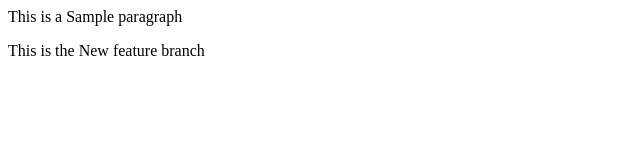
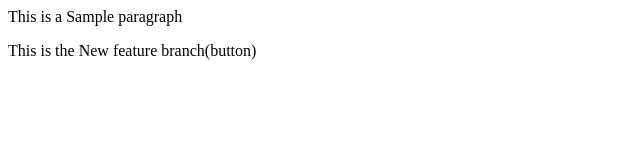
Before and after one commit to Sanzil007/localrepo, a plain HTML site: page index.html in a window 1280 px wide. Shown: the full height of the page, 0-640 px from the left. Drawn offline with Linux system fonts and the light colour scheme.

```diff
--- a/index.html
+++ b/index.html
@@ -1,2 +1,2 @@
 <p>This is a Sample paragraph</p>
-<p>This is the New feature branch</p>
+<p>This is the New feature branch(button)</p>
```
